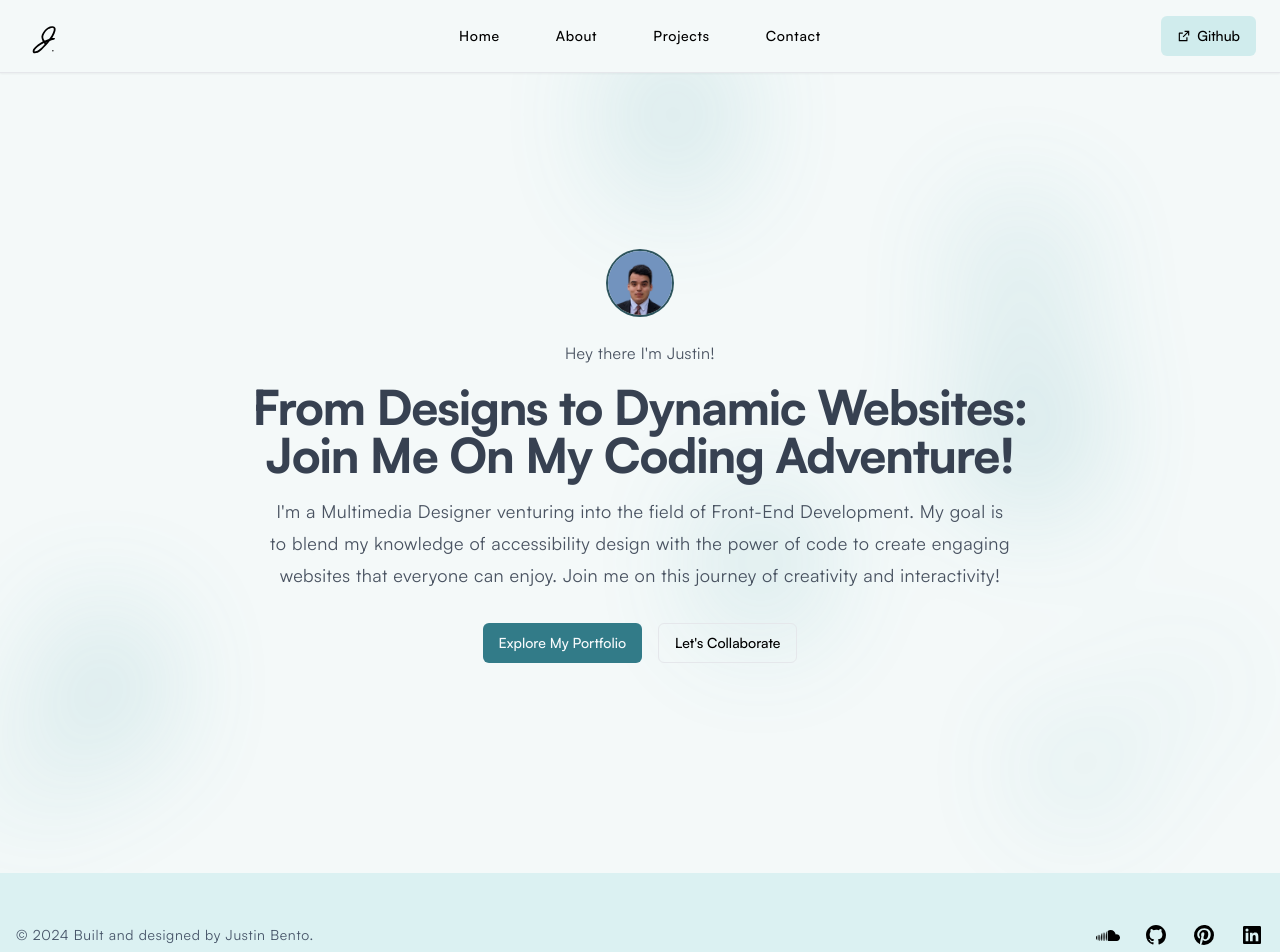
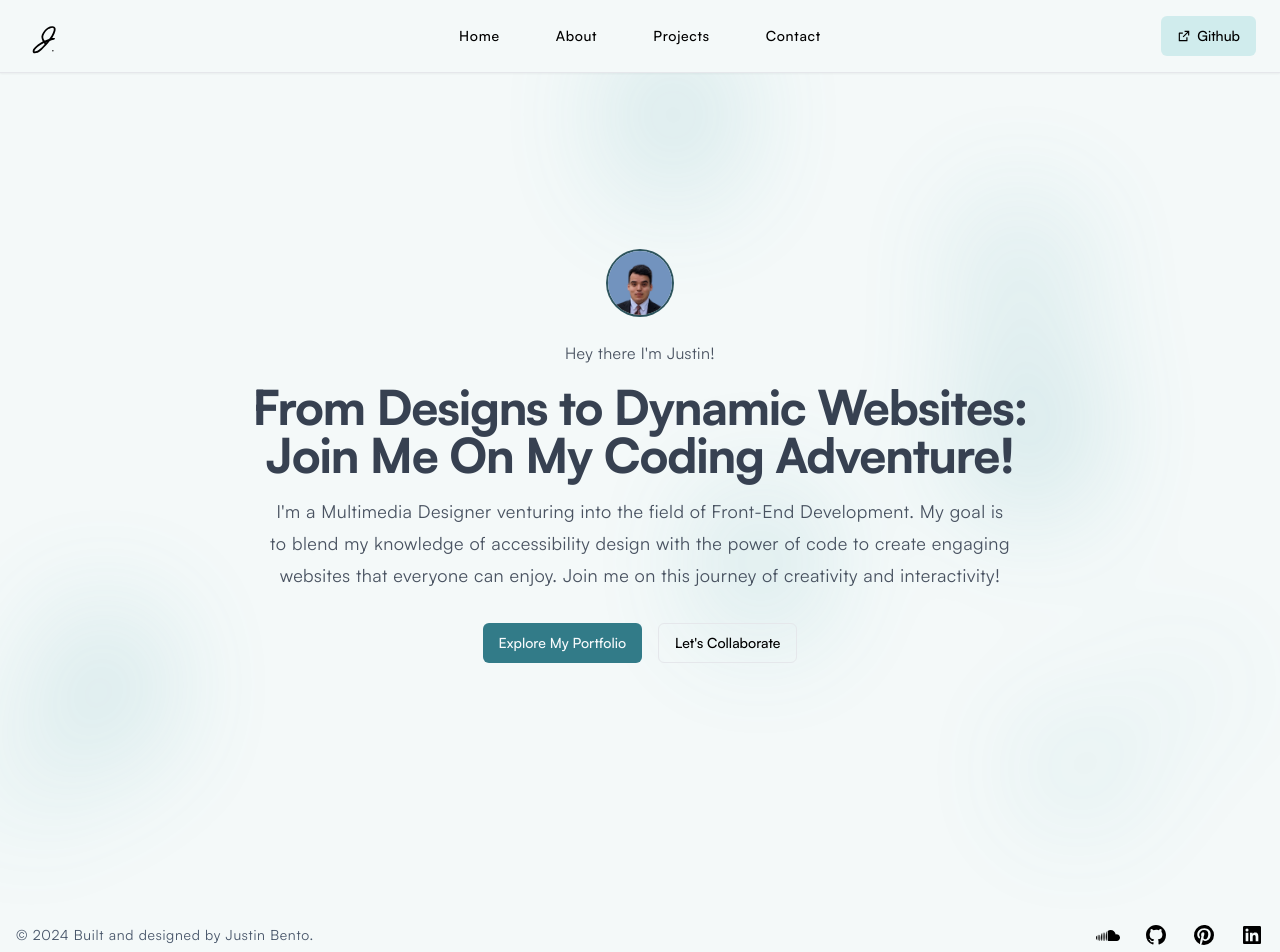
Before and after one commit to Justin-Bento/portfolio, a Next.js app: page / in a window 1280 px wide. Shown: the top 952 px of the page. Built offline with nearby package versions, Linux system fonts and the light colour scheme; no server answers.

Commit message:
moved footer style to component as its bad practice

```diff
--- a/styles/globals.css
+++ b/styles/globals.css
@@ -35,9 +35,6 @@
     @apply border-b shadow-sm bg-primary-40 dark:bg-primary-960 dark:border-primary-960 dark:shadow-primary-700/40;
   }
 
-  footer {
-    @apply bg-primary-100 dark:bg-primary-950/40;
-  }
   .wrapper {
     @apply container mx-auto [min-height:100dvh] p-6
   }
```
